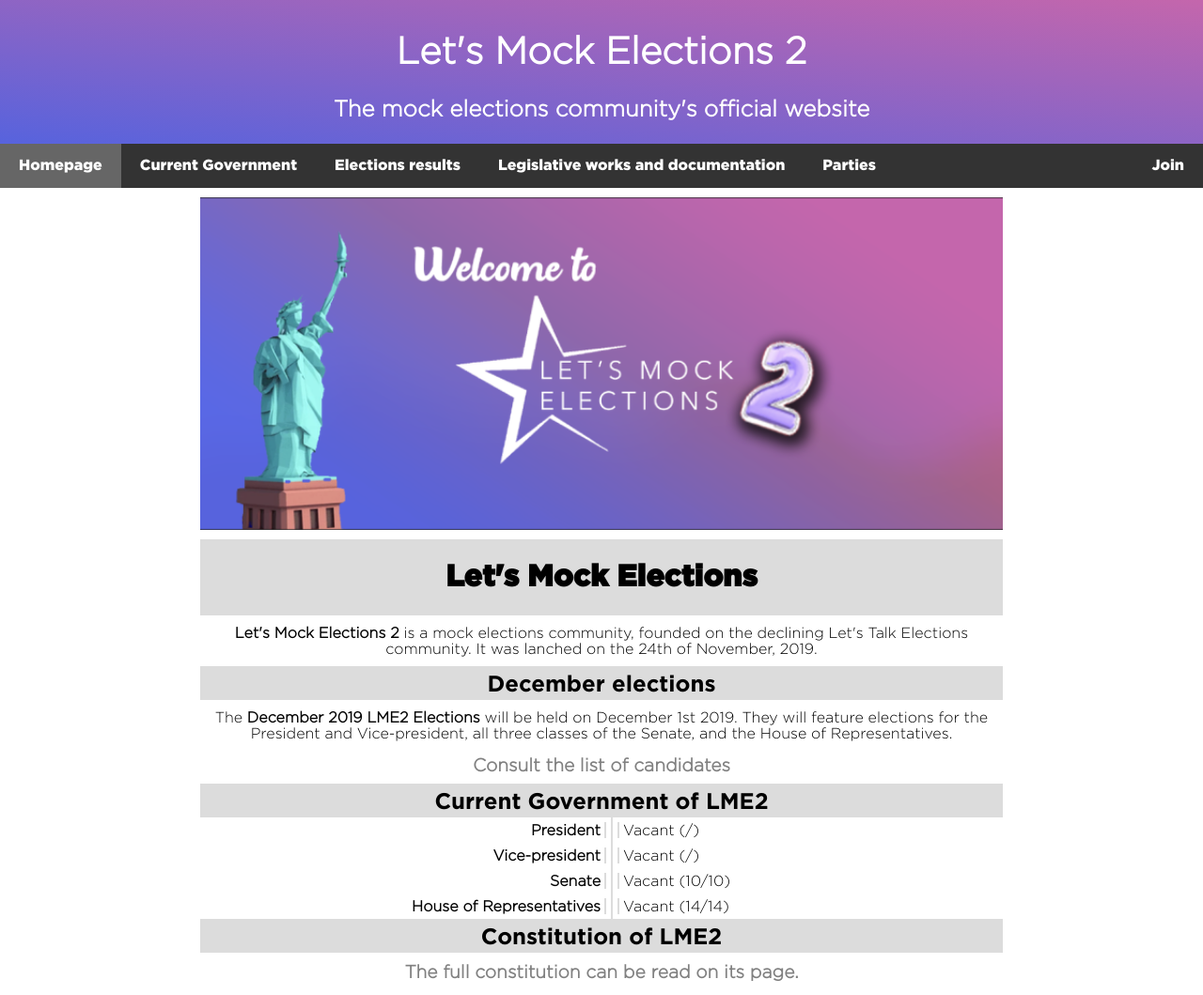
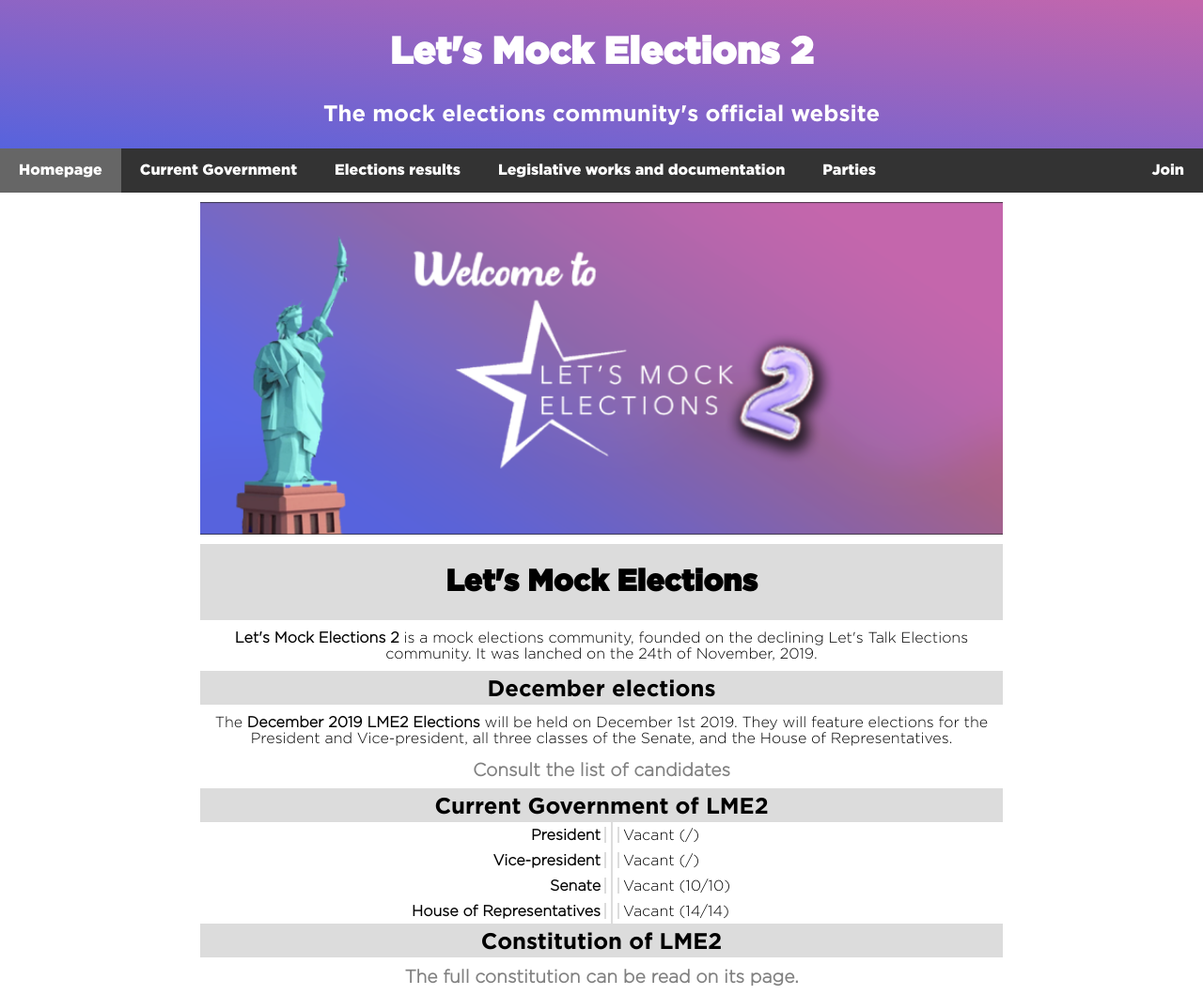
Before and after one commit to Gallo1247/lme2.github.io, a plain HTML site: page index.html in a window 1280 px wide. Shown: the whole page at 94% size. Drawn offline with Linux system fonts and the light colour scheme.

Commit message:
Font Bold on Header Text

```diff
--- a/style.css
+++ b/style.css
@@ -12,12 +12,14 @@ body {
 .header {
     padding: 5px;
     text-align: center;
+    font-family: GothamMedium;
     color: white;
     background: linear-gradient(to top right, #5763dd, #c466ac);
 }
 
 .header h1 {
     font-size: 40px;
+    font-family: Gotham;
 }
 
 /* Navbar */
```
